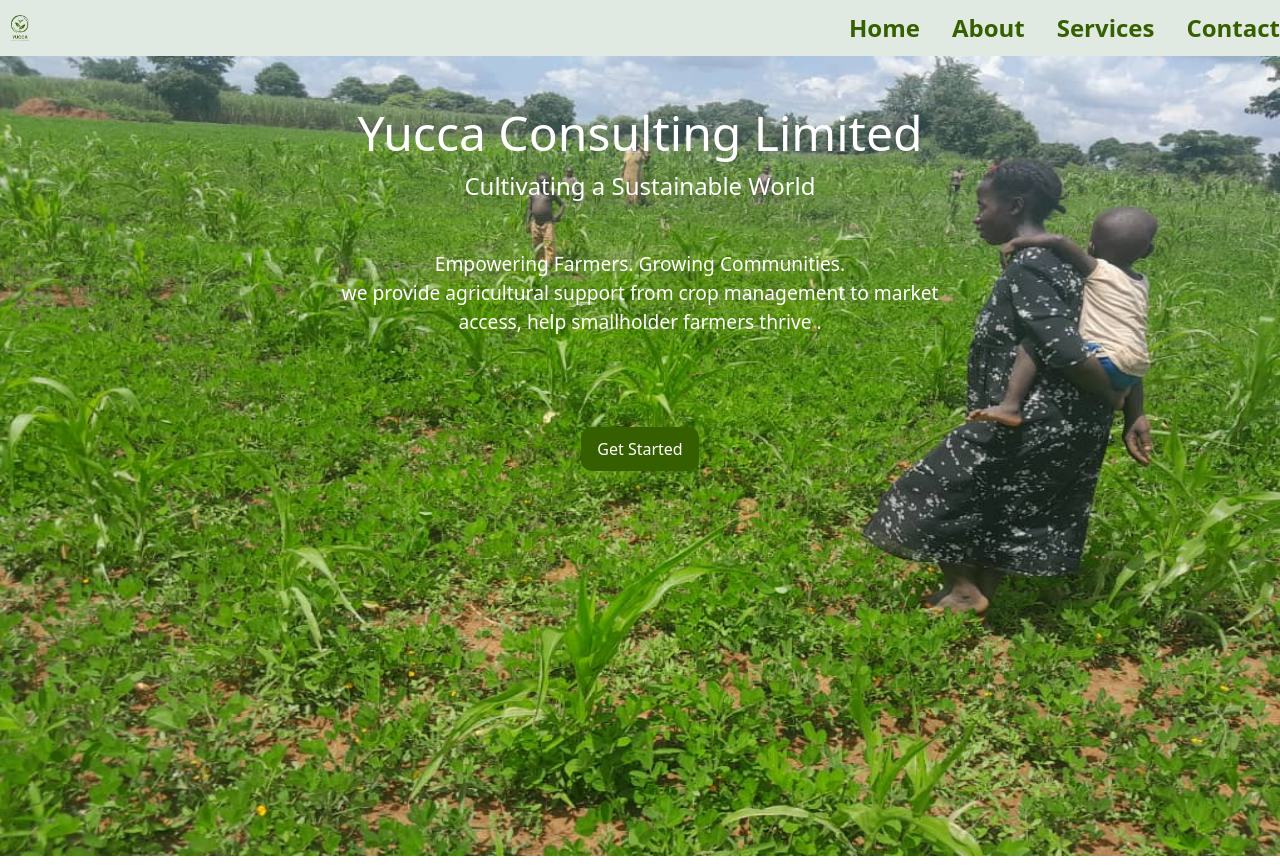
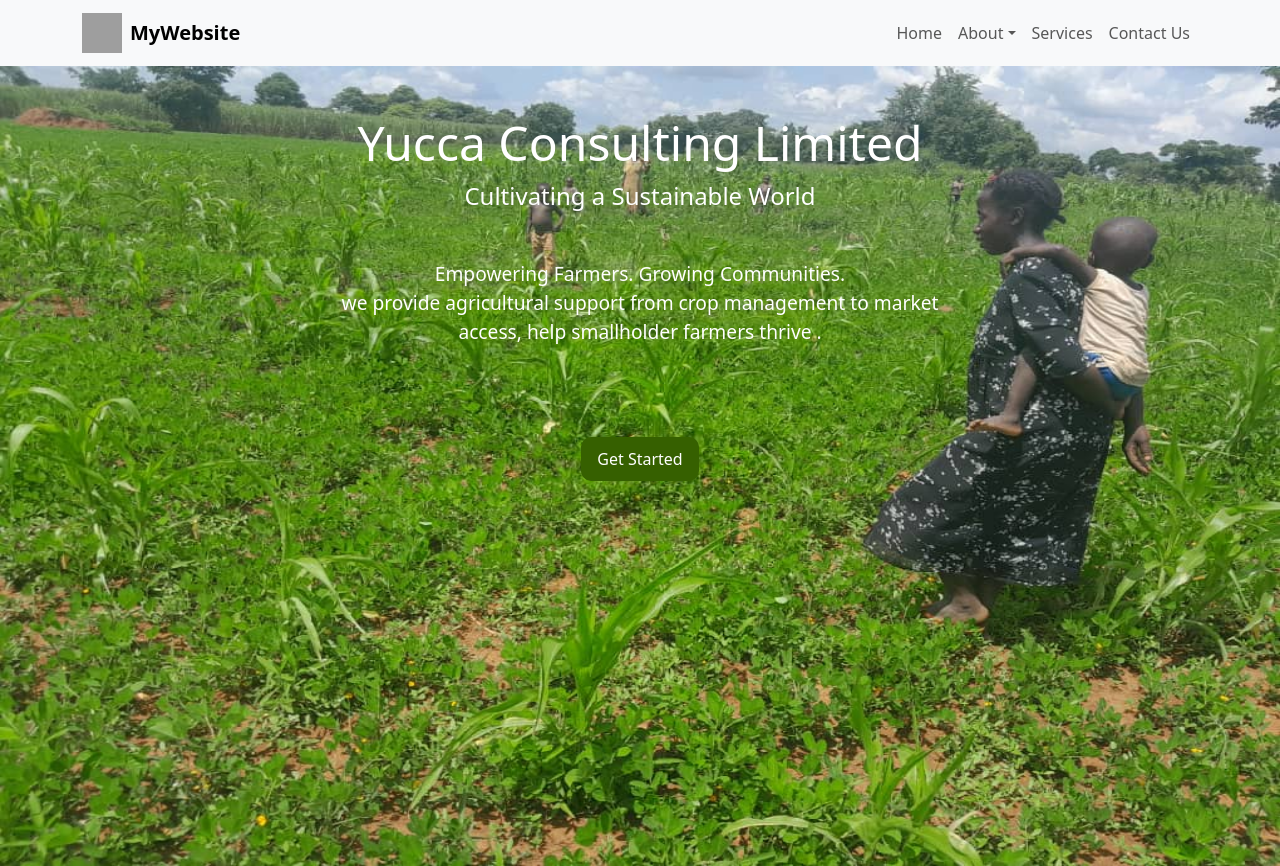
Before and after one commit to AISHANALWEYISO/admin1, a React (Create React App) app: page / in a window 1280 px wide. Built offline with nearby package versions, Linux system fonts and the light colour scheme; grey boxes are pictures that could not be loaded.

Commit message:
Updated navbar

```diff
--- a/src/components/nav.js
+++ b/src/components/nav.js
@@ -1,24 +1,69 @@
+// import React from 'react';
+// import '../styles/nav.css';
+// import logo from '../images/logo.png'
+// import { Link } from 'react-router-dom';
+
+// function Navbar() {
+//   return (
+//     <nav className="navbar">
+
+//        <img
+//           src={logo}
+//           alt="Yucca Logo"     style={{ height: '40px', width: 'auto', marginRight: '100px' }}
+//         />
+//       <ul className="navbar-links">
+//         <li><Link to="/">Home</Link></li>
+//         <li><Link to="/about">About</Link></li>
+//         <li><a href="/services">Services</a></li>
+//         <li><a href="/contact">Contact</a></li>
+//       </ul>
+//     </nav>
+//   );
+// }
+
+// export default Navbar;
+
 import React from 'react';
-import '../styles/nav.css';
-import logo from '../images/logo.png'
+import { Navbar, Nav, Container, NavDropdown } from 'react-bootstrap';
 import { Link } from 'react-router-dom';
+import logo from './assets/logo.png'; // Adjust path as needed
 
-function Navbar() {
+const NavbarComponent = () => {
   return (
-    <nav className="navbar">
+    <Navbar bg="light" expand="lg" sticky="top">
+      <Container>
+        {/* Logo and Brand */}
+        <Navbar.Brand as={Link} to="/" className="d-flex align-items-center">
+          <img
+            src={logo}
+            alt="Logo"
+            width="40"
+            height="40"
+            className="d-inline-block align-top me-2"
+          />
+          <span className="fw-bold">MyWebsite</span>
+        </Navbar.Brand>
 
-       <img
-          src={logo}
-          alt="Yucca Logo"     style={{ height: '40px', width: 'auto', marginRight: '100px' }}
-        />
-      <ul className="navbar-links">
-        <li><Link to="/">Home</Link></li>
-        <li><Link to="/about">About</Link></li>
-        <li><a href="/services">Services</a></li>
-        <li><a href="/contact">Contact</a></li>
-      </ul>
-    </nav>
+        {/* Mobile Toggle */}
+        <Navbar.Toggle aria-controls="main-navbar" />
+        <Navbar.Collapse id="main-navbar">
+          <Nav className="ms-auto">
+            <Nav.Link as={Link} to="/">Home</Nav.Link>
+
+            <NavDropdown title="About" id="about-dropdown">
+              <NavDropdown.Item as={Link} to="/story">Our Story</NavDropdown.Item>
+              <NavDropdown.Item as={Link} to="/team">Our Team</NavDropdown.Item>
+              <NavDropdown.Item as={Link} to="/products">Products</NavDropdown.Item>
+              <NavDropdown.Item as={Link} to="/partners">Our Partners</NavDropdown.Item>
+            </NavDropdown>
+
+            <Nav.Link as={Link} to="/services">Services</Nav.Link>
+            <Nav.Link as={Link} to="/contact">Contact Us</Nav.Link>
+          </Nav>
+        </Navbar.Collapse>
+      </Container>
+    </Navbar>
   );
-}
+};
 
-export default Navbar;
+export default NavbarComponent;
```
